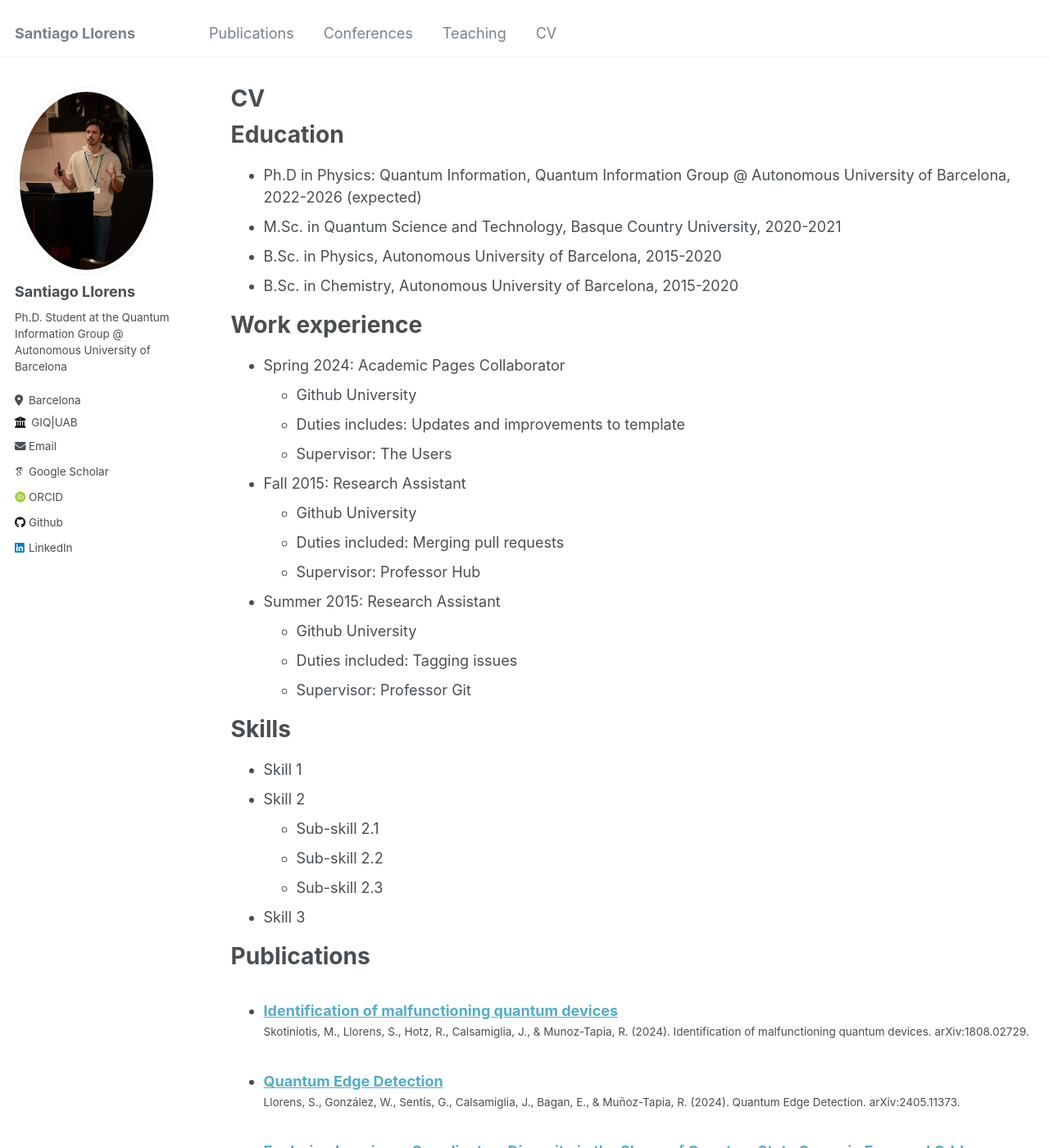
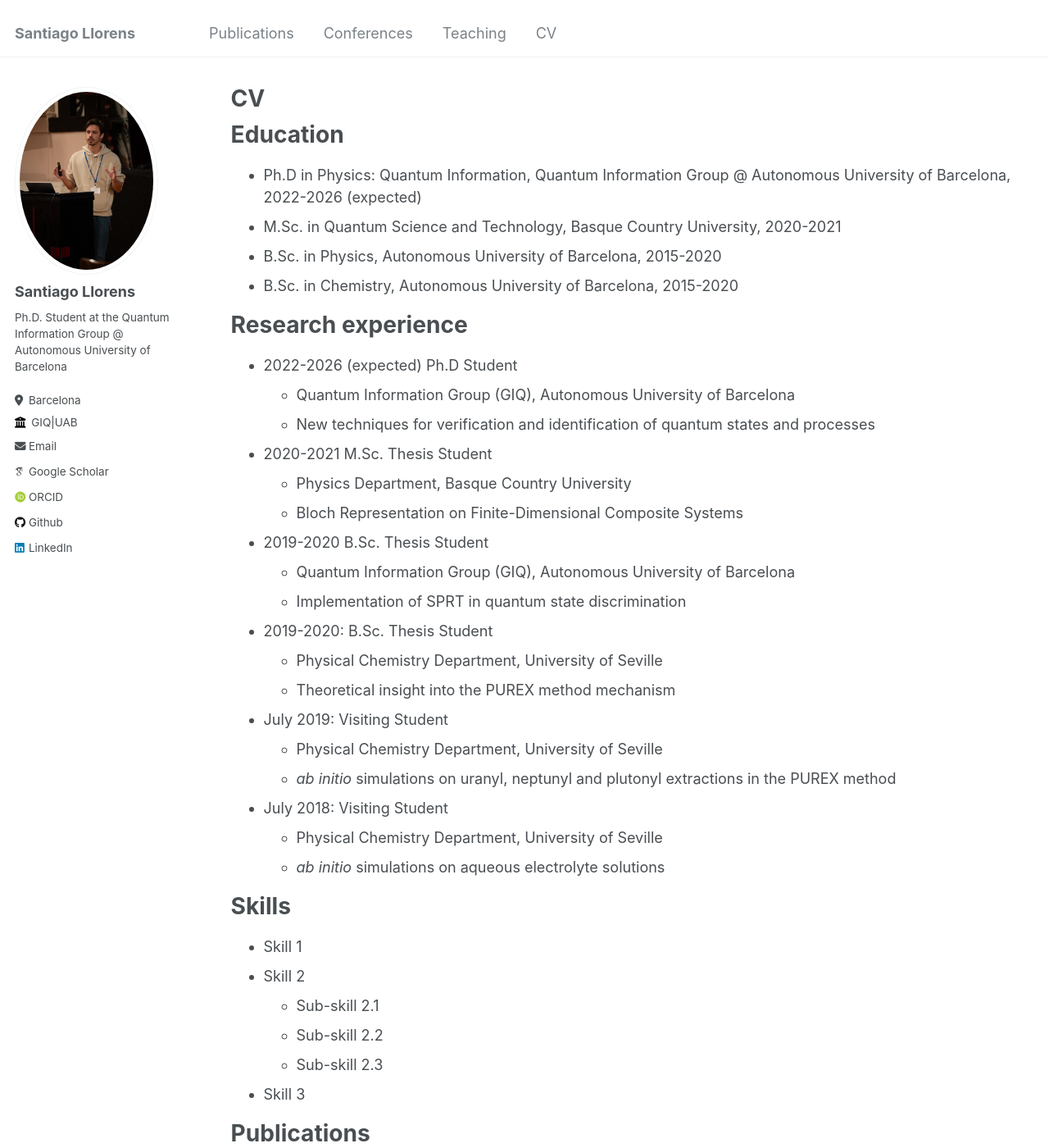
Before and after one commit to SantiagoLlorens/SantiagoLlorens.github.io, a Jekyll site: the page built from _pages/cv.md, in a window 1280 px wide and 1400 px high. Shown: the whole window at 82% size. Built offline with Jekyll 4.4.1, drawn with Linux system fonts in a browser that asks for light colours; some web fonts are replaced.

Commit message:
Update cv.md

```diff
--- a/_pages/cv.md
+++ b/_pages/cv.md
@@ -16,22 +16,31 @@ Education
 * B.Sc. in Physics, Autonomous University of Barcelona, 2015-2020
 * B.Sc. in Chemistry, Autonomous University of Barcelona, 2015-2020
 
-Work experience
+Research experience
 ======
-* Spring 2024: Academic Pages Collaborator
-  * Github University
-  * Duties includes: Updates and improvements to template
-  * Supervisor: The Users
+* 2022-2026 (expected) Ph.D Student
+  * Quantum Information Group (GIQ), Autonomous University of Barcelona
+  * New techniques for verification and identification of quantum states and processes
 
-* Fall 2015: Research Assistant
-  * Github University
-  * Duties included: Merging pull requests
-  * Supervisor: Professor Hub
+* 2020-2021 M.Sc. Thesis Student
+  * Physics Department, Basque Country University
+  * Bloch Representation on Finite-Dimensional Composite Systems
 
-* Summer 2015: Research Assistant
-  * Github University
-  * Duties included: Tagging issues
-  * Supervisor: Professor Git
+* 2019-2020 B.Sc. Thesis Student
+  * Quantum Information Group (GIQ), Autonomous University of Barcelona
+  * Implementation of SPRT in quantum state discrimination
+
+* 2019-2020: B.Sc. Thesis Student
+  * Physical Chemistry Department, University of Seville
+  * Theoretical insight into the PUREX method mechanism
+
+* July 2019: Visiting Student
+  * Physical Chemistry Department, University of Seville
+  * _ab initio_ simulations on uranyl, neptunyl and plutonyl extractions in the PUREX method
+
+* July 2018: Visiting Student
+  * Physical Chemistry Department, University of Seville
+  * _ab initio_ simulations on aqueous electrolyte solutions
 
 Skills
 ======
```
